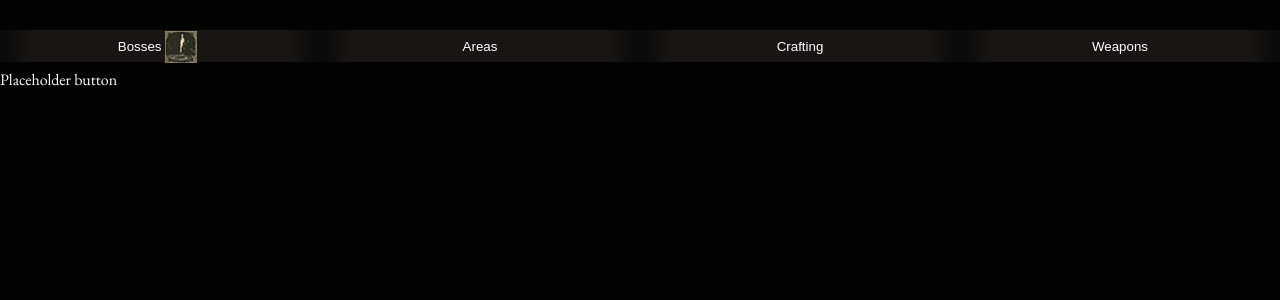
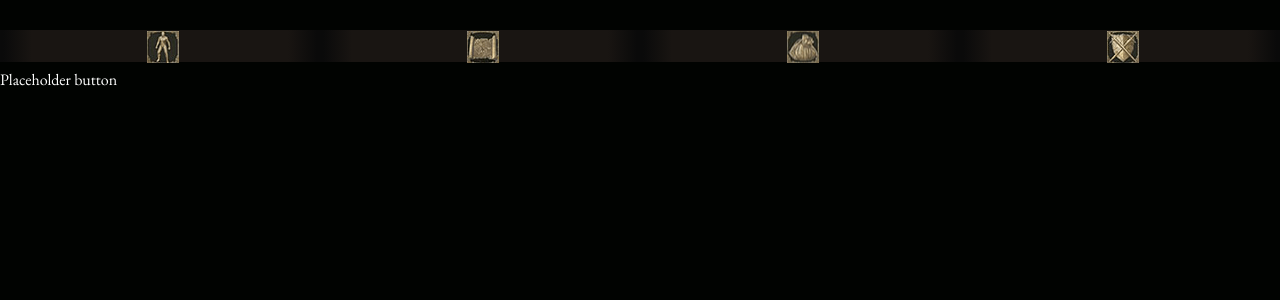
Before and after one commit to r-Dev03/Elden-Ring-Companion-Hub, a React (Create React App) app: page / in a window 1280 px wide. Shown: the top 300 px of the page. Built offline with nearby package versions, Linux system fonts and the light colour scheme.

Commit message:
Resolved all current errors. Completed styling for navigation sprite to allow for one image request but use multiple icons. Buttons on navbar now how indivdual icons and removed text for now.

```diff
--- a/public/index.html
+++ b/public/index.html
@@ -12,8 +12,6 @@
       name="description"
       content="Web site created using create-react-app"
     />
-    <link rel="apple-touch-icon" href="%PUBLIC_URL%/logo192.png" />
-    <link rel="manifest" href="%PUBLIC_URL%/manifest.json" />
     <title>React App</title>
   </head>
   <body>
--- a/src/components/Navbar.js
+++ b/src/components/Navbar.js
@@ -3,10 +3,10 @@
 const Navbar = () => {
     return (
         <div className="navbar_container">
-        <button>Bosses <span className="navsprite"></span></button>
-        <button>Areas</button>
-        <button>Crafting</button>
-        <button>Weapons</button>
+            <button> <span className="navsprite bosses"></span></button>
+            <button> <span className="navsprite areas"></span></button>
+            <button> <span className="navsprite crafting"></span></button>
+            <button><span className="navsprite weapons"></span></button>
         </div>
     )
 }
--- a/src/index.css
+++ b/src/index.css
@@ -110,6 +110,22 @@ button:hover {
     margin-right: 5px;
 }
 
-.navsprite .bosses {
+.navsprite.bosses {
+    background-position: -74px 0;
+    margin-left: 10px;
+}
 
+.navsprite.areas {
+    background-position: -185px 0;
+    margin-left: 10px;
 }
+
+.navsprite.crafting {
+    background-position: -37px;
+    margin-left: 10px;
+}
+
+.navsprite.weapons {
+     background-position: -111px 0;
+    margin-left: 10px;
+}
```
